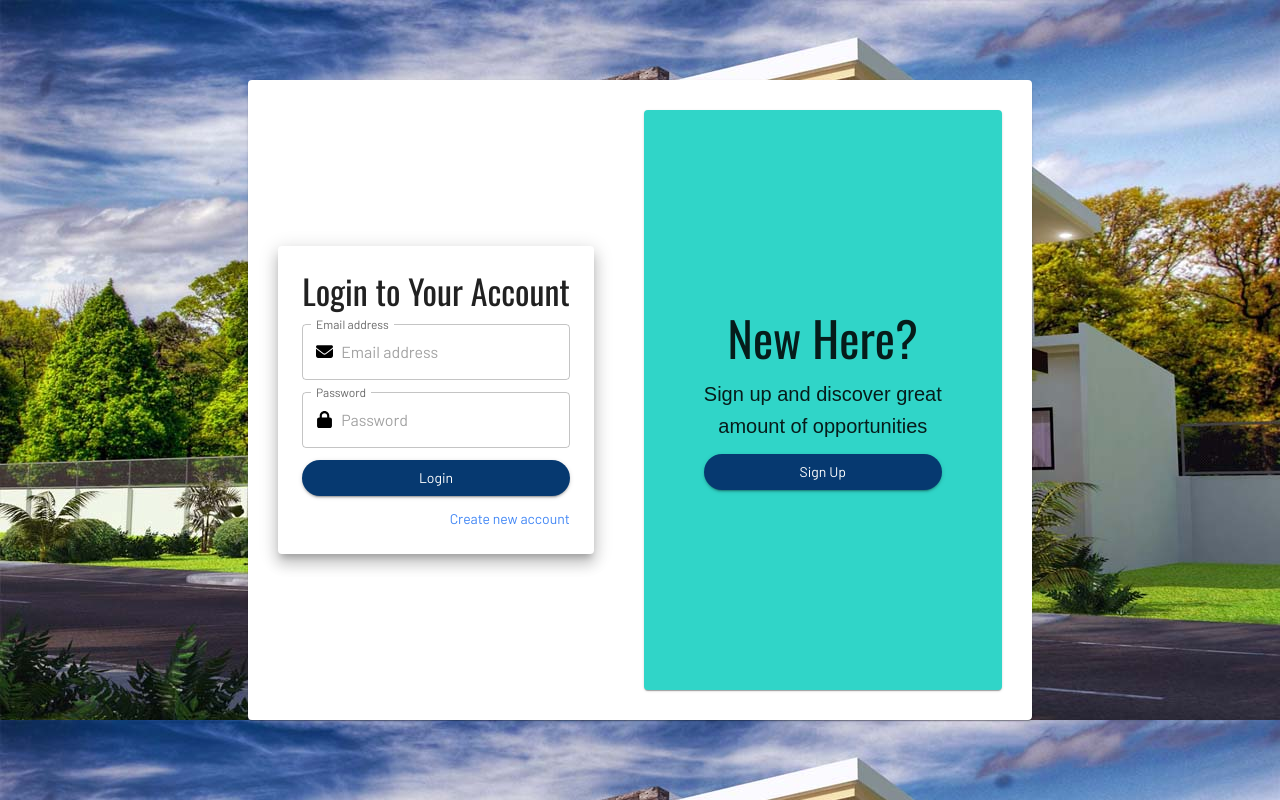
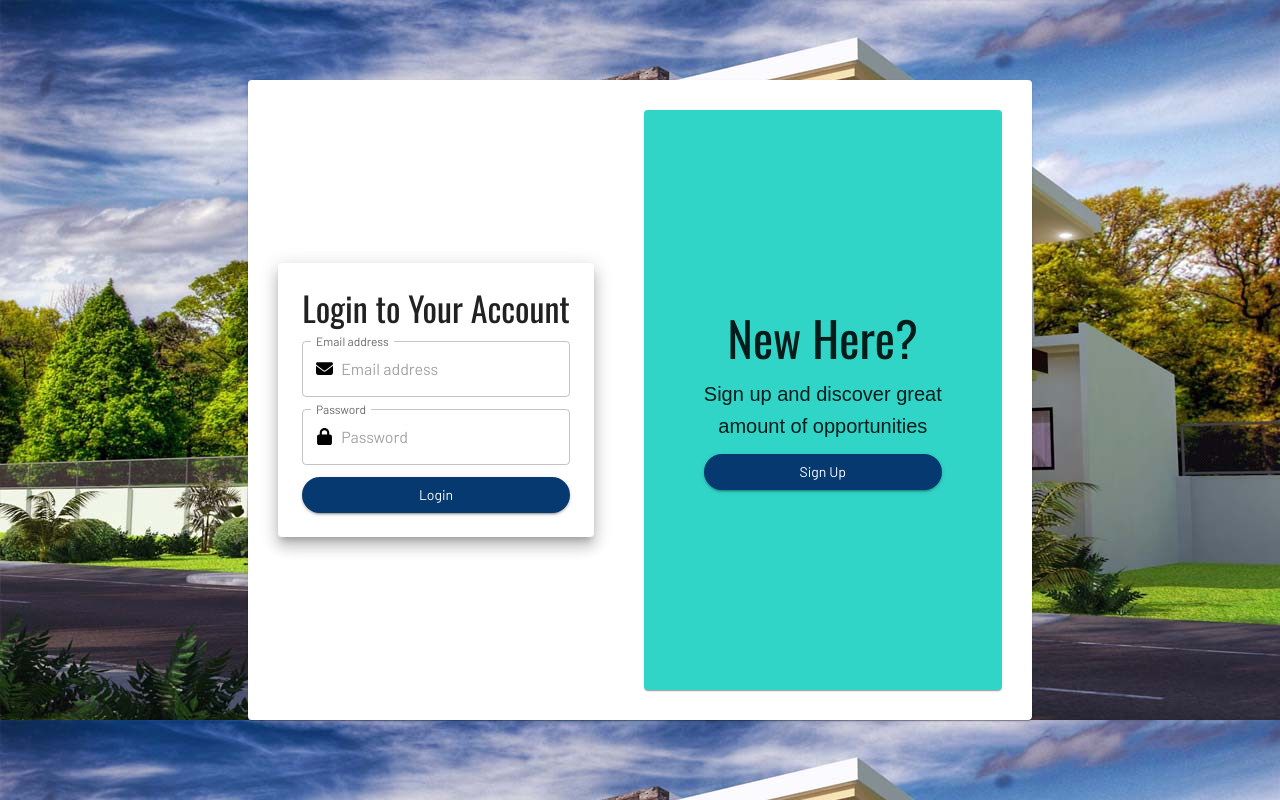
Before and after one commit to faust-jh/BSIT3C_web_based_property_inquirer, a Next.js app: page /login in a window 1280 px wide. Built offline with nearby package versions, Linux system fonts and the light colour scheme.

Commit message:
Updated Sign Up button OnClick

```diff
--- a/src/pages/login.js
+++ b/src/pages/login.js
@@ -179,18 +179,6 @@ export default function Login() {
           >
             Login
           </Button>
-
-          <Box
-            sx={{ display: "flex", justifyContent: "right", marginTop: "12px" }}
-          >
-            <Typography
-              variant="subtitle2"
-              onClick={gotoSignup}
-              sx={style.linkStyle}
-            >
-              Create new account
-            </Typography>
-          </Box>
         </Paper>
 
         <Paper
@@ -223,7 +211,7 @@ export default function Login() {
           <Button
             variant="contained"
             sx={{ ...design.button1, marginTop: "12px" }}
-            onClick={btnLogin}
+            onClick={gotoSignup}
           >
             Sign Up
           </Button>
```
